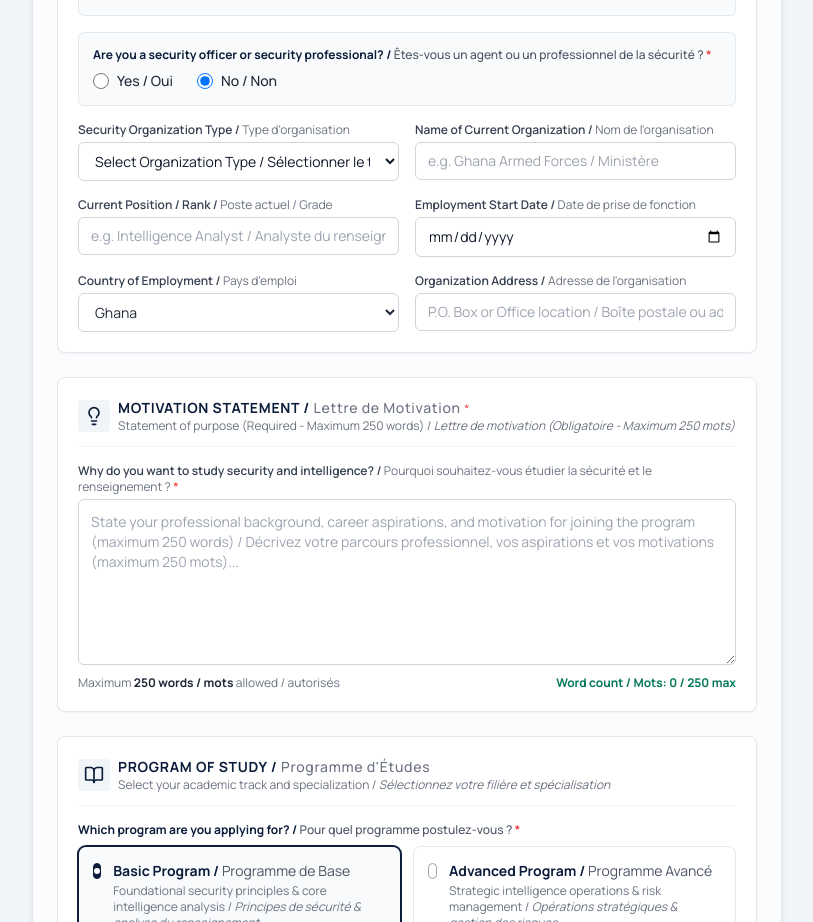
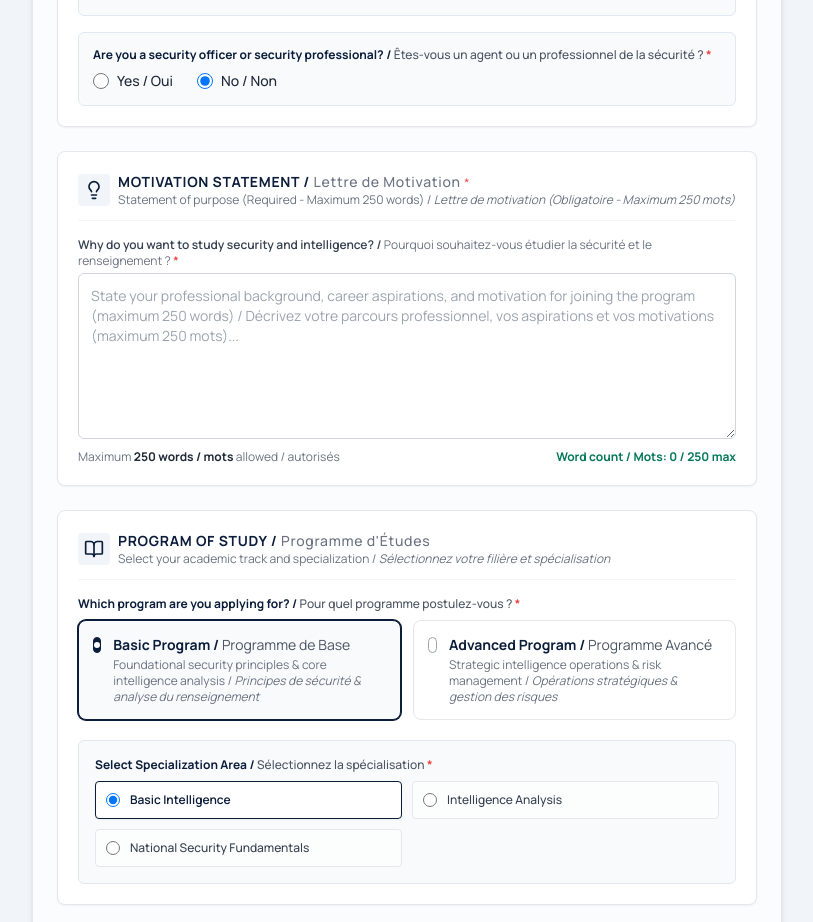
Before and after one commit to feliciopedro/uds_gem, a Next.js app: page / in a window 1280 px wide. Shown: the part 1360-2282 px from the top of the page, without its empty margins (233-1046 px from the left). Built offline with nearby package versions, Linux system fonts and the light colour scheme.

Commit message:
Conditionally reveal security organization detail fields only when security professional is Yes

```diff
--- a/src/components/ReviewStep.tsx
+++ b/src/components/ReviewStep.tsx
@@ -197,6 +197,8 @@ export const ReviewStep: React.FC = () => {
                   {employmentInfo.isSecurityOfficer || 'No'}
                 </span>
               </div>
+              {employmentInfo.isSecurityOfficer === 'Yes' && (
+                <>
                   <div>
                     <span className="block text-gray-500 font-medium">Organization Type</span>
                     <span className="font-semibold text-gray-800">
@@ -219,6 +221,8 @@ export const ReviewStep: React.FC = () => {
                       {employmentInfo.employmentDate || 'N/A'}
                     </span>
                   </div>
+                </>
+              )}
             </>
           )}
         </div>
--- a/src/components/sections/EmploymentInfo.tsx
+++ b/src/components/sections/EmploymentInfo.tsx
@@ -91,11 +91,13 @@ export const EmploymentInfo: React.FC = () => {
               </div>
             </div>
 
-            <div className="grid grid-cols-1 md:grid-cols-2 gap-4">
+            {/* Conditionally Render Security Organization Details Only When isSecurity is Yes */}
+            {isSecurity && (
+              <div className="grid grid-cols-1 md:grid-cols-2 gap-4 mt-4">
                 {/* Security Organization Type */}
                 <div>
                   <label className="block text-xs font-semibold text-gray-700 mb-1">
-                  Security Organization Type / <span className="text-gray-500 font-normal">Type d'organisation</span> {isSecurity && <span className="text-red-500">*</span>}
+                    Security Organization Type / <span className="text-gray-500 font-normal">Type d'organisation</span> <span className="text-red-500">*</span>
                   </label>
                   <select
                     value={employmentInfo.securityOrgType}
@@ -125,7 +127,7 @@ export const EmploymentInfo: React.FC = () => {
                 {/* Name of Current Organization */}
                 <div>
                   <label className="block text-xs font-semibold text-gray-700 mb-1">
-                  Name of Current Organization / <span className="text-gray-500 font-normal">Nom de l'organisation</span> {isSecurity && <span className="text-red-500">*</span>}
+                    Name of Current Organization / <span className="text-gray-500 font-normal">Nom de l'organisation</span> <span className="text-red-500">*</span>
                   </label>
                   <input
                     type="text"
@@ -146,7 +148,7 @@ export const EmploymentInfo: React.FC = () => {
                 {/* Position */}
                 <div>
                   <label className="block text-xs font-semibold text-gray-700 mb-1">
-                  Current Position / Rank / <span className="text-gray-500 font-normal">Poste actuel / Grade</span> {isSecurity && <span className="text-red-500">*</span>}
+                    Current Position / Rank / <span className="text-gray-500 font-normal">Poste actuel / Grade</span> <span className="text-red-500">*</span>
                   </label>
                   <input
                     type="text"
@@ -210,6 +212,7 @@ export const EmploymentInfo: React.FC = () => {
                   />
                 </div>
               </div>
+            )}
           </>
         )}
       </div>
```
Lines whose indentation alone changed are shown as unchanged.
